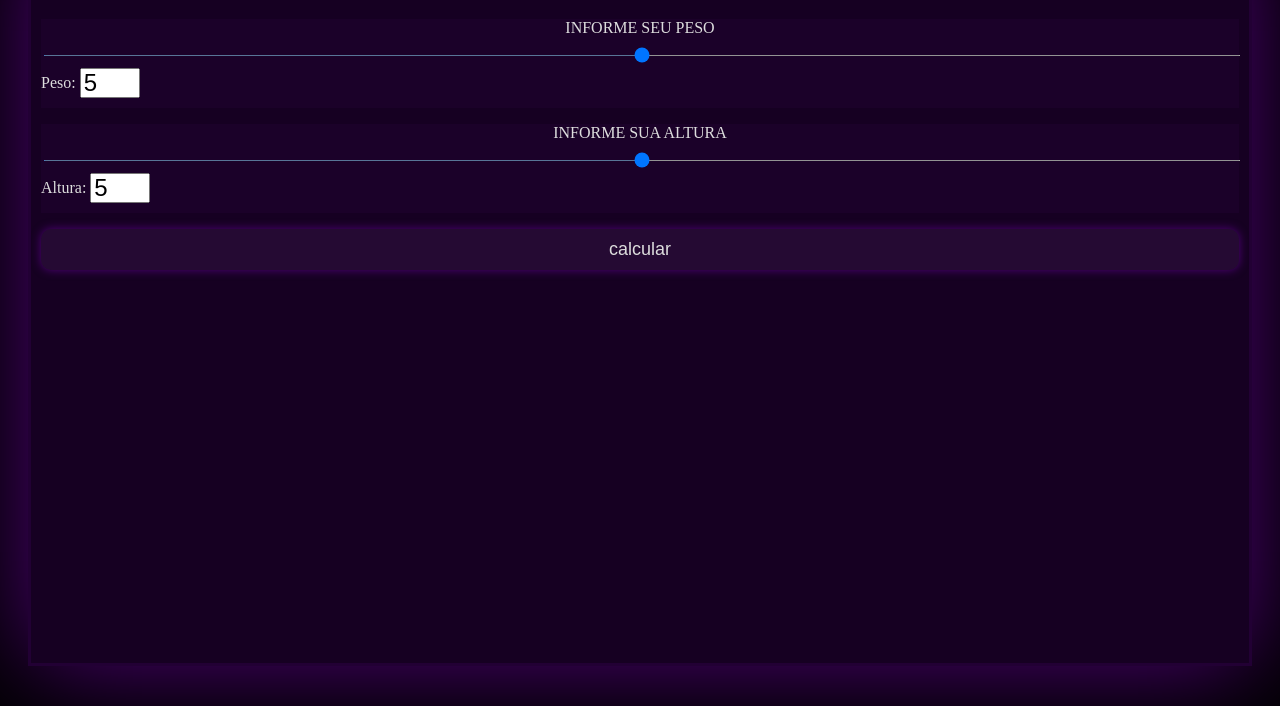
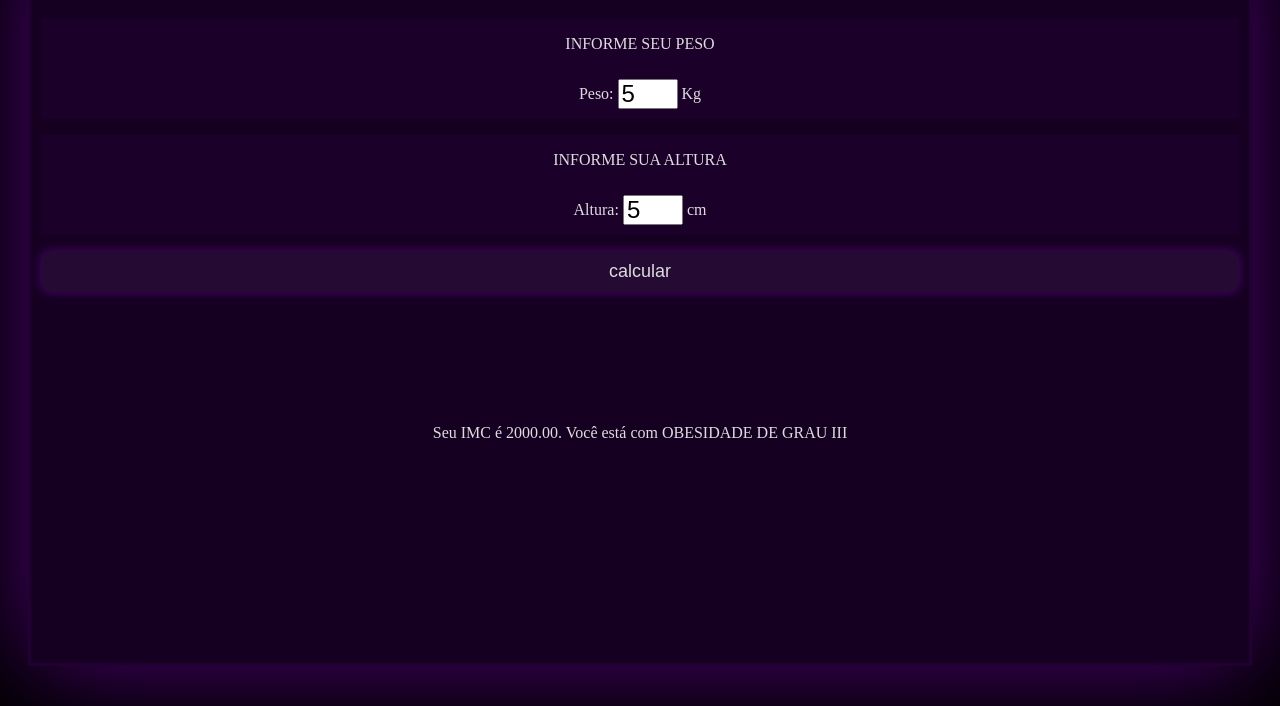
Before and after one commit to Gustavo032/KenzieAcademy, a plain HTML site: page JavaScript/index.html in a window 1280 px wide. Both pictures are taken after typing "5", "5" into the empty fields and a click on the button "calcular". Shown: the part 94-800 px from the top of the page. Drawn offline with Linux system fonts and the light colour scheme.

Commit message:
finalizando calculadora de IMC

```diff
--- a/JavaScript/index.html
+++ b/JavaScript/index.html
@@ -4,7 +4,6 @@
         <meta name="viewport" content="width=device-width, initial-scale=1.0">
         <title>Document</title>
         <link rel="stylesheet" href="./style.css">
-        <script src="./script.js"></script>
     </head>
 
     <body>
@@ -14,35 +13,42 @@
 
             <form>
 
-                <div class="container-calculadora-peso">
+                <div class="container-calculadora">
 
                     <div class="titulo">
                         <p>INFORME SEU PESO</p>
-                        <input type="range" class="peso-slider">
                     </div>
 
                     <div class="number">
                         <p>Peso:</p>
-                        <input type="number" class="add-number">
+                        <input id = "peso" type="number" class="add-number">
+                        <span>Kg</span>
                     </div>
                 </div>
 
-                <div class="container-calculadora-altura">
+                <div class="container-calculadora">
 
                     <div class="titulo">
                         <p>INFORME SUA ALTURA</p>
-                        <input type="range" class="altura-slider">
                     </div>
 
                     <div class="number">
                         <p>Altura:</p>
-                        <input type="number" class="add-number">
+                        <input id="altura" type="number" class="add-number">
+                        <span>cm</span>
                     </div>
                 </div>
 
-                <input type="button" value="calcular" class="button-calcular">
+                <input id="btnCalc" type="button" value="calcular" class="button-calcular">
+
+                <div class="calculado">
+                    <div id="divResultado">
+                    </div>
+                </div>
             </form>
+
         </div>
 
     </body>
+    <script src="./script.js"></script>
 </html>
--- a/JavaScript/script.js
+++ b/JavaScript/script.js
@@ -1,3 +1,36 @@
-let oi = "asiase"
+let btnCalcular = document.getElementById("btnCalc")
 
-console.log(oi)
+function calcIMC() {
+    let inputAltura = document.getElementById('altura').value/100;
+    let inputPeso = document.getElementById('peso').value;
+    let divResultado = document.getElementById('divResultado')
+
+    let imc = (inputPeso / (inputAltura * inputAltura)).toFixed(2)
+
+    if (inputAltura == "" || inputPeso == "") {
+        alert('é necessário preencher todas as informações antes de calcular :D')
+
+    } else {
+        situation = ""
+
+        if (imc <18.5) {
+            situation = "ABAIXO DO PESO"
+        } else if (imc <25) {
+            situation = "no PESO IDEAL"
+        } else if (imc <30) {
+            situation = "com LEVE OBESIDADE"
+        } else if (imc <35) {
+            situation = "com OBESIDADE DE GRAU I"
+        } else if (imc <40) {
+            situation = "com OBESIDADE DE GRAU II"
+        } else {
+            situation = "com OBESIDADE DE GRAU III"
+        }
+
+        divResultado.textContent = `Seu IMC é ${imc}. Você está ${situation}`
+    }
+
+
+}
+
+btnCalcular.addEventListener("click", calcIMC)
--- a/JavaScript/style.css
+++ b/JavaScript/style.css
@@ -16,7 +16,7 @@ h1 {
     background-color: #27003c94;
 }
 
-.container-calculadora-peso, .container-calculadora-altura{
+.container-calculadora{
     margin-bottom: 16px;
     width: 100%;
     background-color: #60128414;
@@ -38,9 +38,11 @@ h1 {
 .number {
     display: flex;
     align-items:center;
+    justify-content: center;
 }
 
 .button-calcular{
+
     font-size: 18px;
     width: 100%;
     background-color: #d67cff14;
@@ -54,4 +56,13 @@ h1 {
 
 .titulo {
     text-align: center;
+    justify-content: center;
+    padding-top: 0.1px;
 }
+
+.calculado {
+    display: flex;
+    justify-content: center;
+    align-items: center;
+    padding-top: 11%;
+}
```
Also changed, not shown: JavaScript/tarefas/parOuImpar.html (+1 -0 lines).
